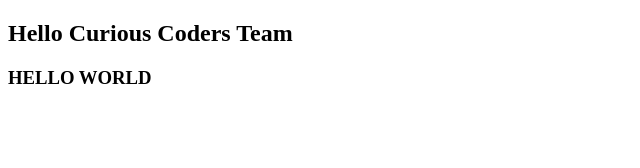
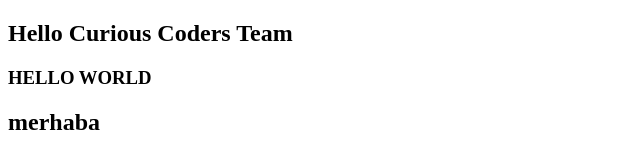
Before and after one commit to nigranac/JS_1-Find-Number, a plain HTML site: page index.html in a window 1280 px wide. Shown: the whole page, without its empty margins (0-640 px from the left). Drawn offline with Linux system fonts and the light colour scheme.

Commit message:
asjdakjdkl

```diff
--- a/index.html
+++ b/index.html
@@ -8,5 +8,6 @@
 <body>
     <h2>Hello Curious Coders Team</h2>
     <H3>HELLO WORLD</H3>
+    <h2>merhaba</h2>
 </body>
 </html>
```
